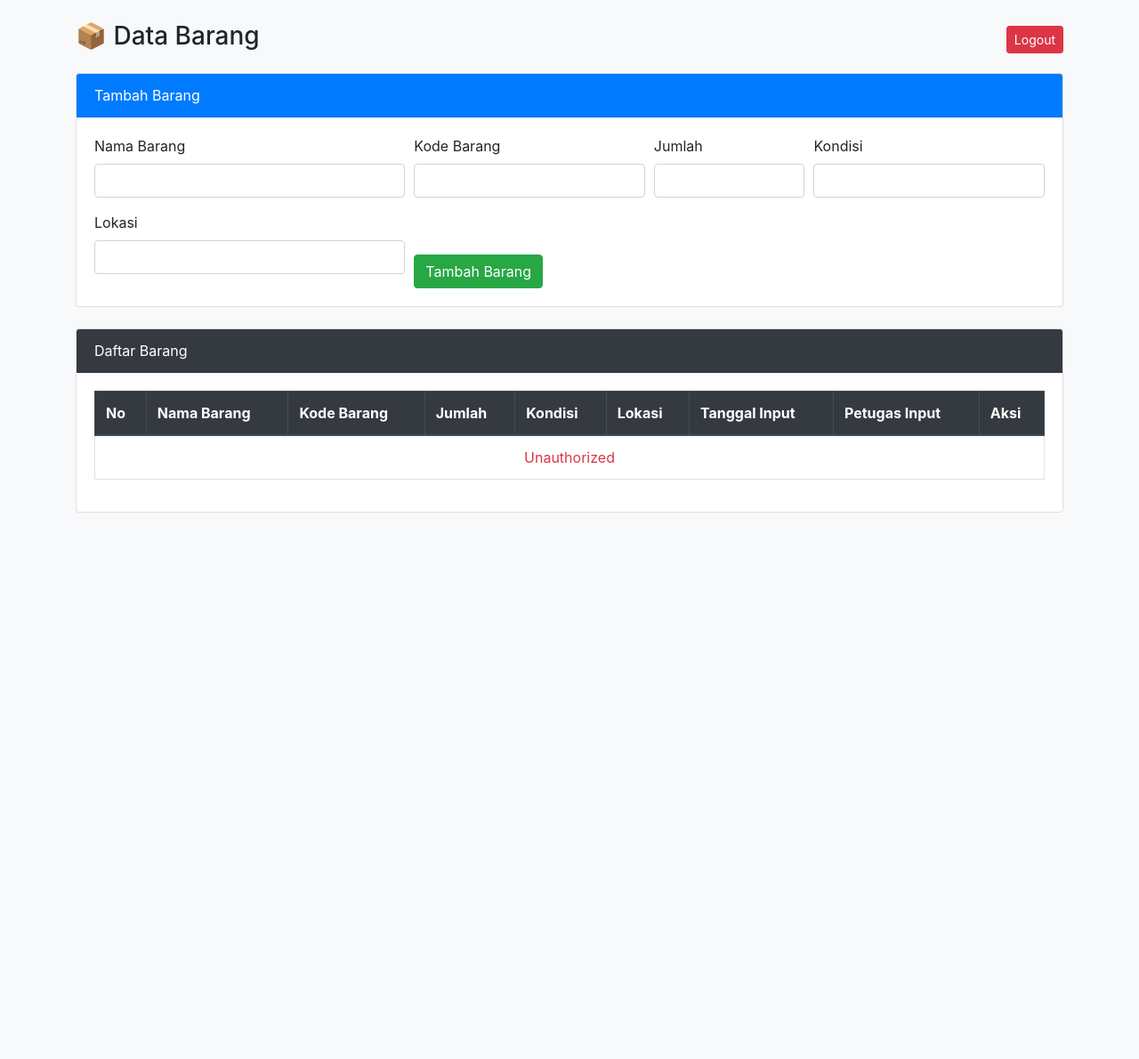
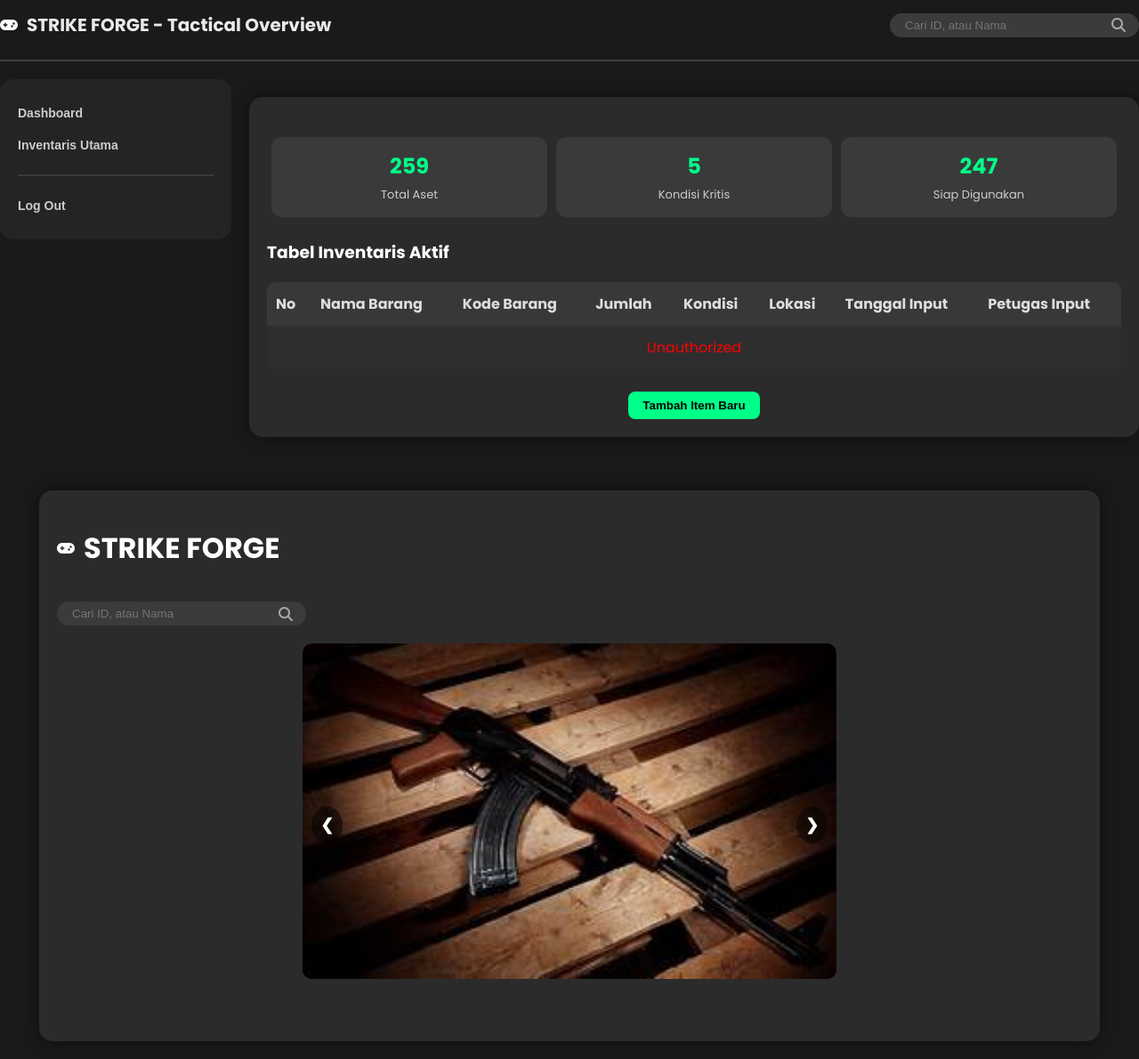
Before and after one commit to Narhell45/Project-Sembilan, a PHP site: page /public/barang.html in a window 1280 px wide. Shown: the whole page at 89% size. Before the commit the page ends 576 px from the top, so only its background shows below. Run offline with PHP 8.4, Linux system fonts and the light colour scheme; some libraries are stand-ins or nearby versions.

Commit message:
Menuju 100%

```diff
--- a/inventaris_sekolah/public/barang.html
+++ b/inventaris_sekolah/public/barang.html
@@ -3,59 +3,52 @@
 <head>
   <meta charset="UTF-8">
   <meta name="viewport" content="width=device-width, initial-scale=1.0">
-    <title>Inventaris Sekolah - Data Barang</title>
-    <link rel="stylesheet" href="https://cdn.jsdelivr.net/npm/bootstrap@4.6.2/dist/css/bootstrap.min.css">
+  <title>STRIKE FORGE - Tactical Overview</title>
+  <link rel="stylesheet" href="style.css">
+  <link rel="preconnect" href="https://fonts.googleapis.com">
+  <link rel="preconnect" href="https://fonts.gstatic.com" crossorigin>
+  <link href="https://fonts.googleapis.com/css2?family=Poppins:wght@400;600;700&display=swap" rel="stylesheet">
+  <script src="https://kit.fontawesome.com/a2e0e6f0b3.js" crossorigin="anonymous"></script>
 </head>
-<body class="bg-light">
-
-<div class="container mt-4">
-    <div class="d-flex justify-content-between align-items-center mb-3">
-        <h3>📦 Data Barang</h3>
-        <a href="../server/logout.php" class="btn btn-danger btn-sm">Logout</a>
+<body>
+  <div class="header">
+    <div class="logo">
+      <i class="fa-solid fa-gamepad"></i>
+      <h1>STRIKE FORGE - Tactical Overview</h1>
     </div>
-
-    <!-- Form Tambah Barang -->
-    <div class="card mb-4">
-        <div class="card-header bg-primary text-white">Tambah Barang</div>
-        <div class="card-body">
-            <form id="formBarang">
-                <div class="form-row">
-                    <div class="col-md-4 mb-3">
-                        <label>Nama Barang</label>
-                        <input type="text" name="nama_barang" class="form-control" required>
-                    </div>
-                    <div class="col-md-3 mb-3">
-                        <label>Kode Barang</label>
-                        <input type="text" name="kode_barang" class="form-control" required>
-                    </div>
-                    <div class="col-md-2 mb-3">
-                        <label>Jumlah</label>
-                        <input type="number" name="jumlah" class="form-control" required>
-                    </div>
-                    <div class="col-md-3 mb-3">
-                        <label>Kondisi</label>
-                        <input type="text" name="kondisi" class="form-control" required>
-                    </div>
-                </div>
-                <div class="form-row">
-                    <div class="col-md-4 mb-3">
-                        <label>Lokasi</label>
-                        <input type="text" name="lokasi" class="form-control" required>
-                    </div>
-                    <div class="col-md-8 d-flex align-items-end">
-                        <button type="submit" class="btn btn-success">Tambah Barang</button>
-                    </div>
-                </div>
-            </form>
+    <div class="search-bar">
+      <input type="text" placeholder="Cari ID, atau Nama">
+      <i class="fa-solid fa-magnifying-glass"></i>
     </div>
   </div>
 
-    <!-- Tabel Data Barang -->
-    <div class="card">
-        <div class="card-header bg-dark text-white">Daftar Barang</div>
-        <div class="card-body">
-            <table class="table table-bordered table-hover">
-                <thead class="thead-dark">
+  <div style="display: flex; gap: 20px; margin-top: 20px;">
+    <div class="sidebar">
+      <button id="btn-dashboard">Dashboard</button>
+      <button>Inventaris Utama</button>
+      <hr style="border: 1px solid #3a3a3a; margin: 15px 0;">
+      <button class="btn-gray" id="btn-logout">Log Out</button>
+    </div>
+
+    <div class="container" style="flex: 1;">
+      <div class="stats">
+        <div class="stat-card">
+          <h2>259</h2>
+          <p>Total Aset</p>
+        </div>
+        <div class="stat-card">
+          <h2>5</h2>
+          <p>Kondisi Kritis</p>
+        </div>
+        <div class="stat-card">
+          <h2>247</h2>
+          <p>Siap Digunakan</p>
+        </div>
+      </div>
+
+      <h3 style="margin-top: 10px;">Tabel Inventaris Aktif</h3>
+      <table>
+        <thead>
           <tr>
             <th>No</th>
             <th>Nama Barang</th>
@@ -65,81 +58,550 @@
             <th>Lokasi</th>
             <th>Tanggal Input</th>
             <th>Petugas Input</th>
-                        <th>Aksi</th>
           </tr>
         </thead>
-                <tbody id="data-barang">
-                    <tr><td colspan="9" class="text-center">Memuat data...</td></tr>
+        <tbody id="data-inventaris">
+          <!-- Data akan diisi secara dinamis oleh JavaScript -->
         </tbody>
       </table>
+
+      <div class="footer-buttons">
+        <button class="btn-green" id="btn-tambah">Tambah Item Baru</button>
+        <button class="btn-gray" id="btn-update">Update</button>
+        <button class="btn-red" id="btn-delete">Delete</button>
       </div>
     </div>
   </div>
 
+  <div class="container" style="margin-top: 40px;">
+    <div class="logo">
+      <i class="fa-solid fa-gamepad"></i>
+      <h1>STRIKE FORGE</h1>
+    </div>
+
+    <div class="search-bar" style="margin-top: 15px; width: 250px;">
+      <input type="text" placeholder="Cari ID, atau Nama">
+      <i class="fa-solid fa-magnifying-glass"></i>
+    </div>
+
+    <!-- Slider Gambar -->
+    <div class="slider-container">
+      <div class="slider">
+        <div class="slide">
+          <img src="..\img\WhatsApp Image 2025-11-12 at 07.30.10.jpeg" alt="AK-47">
+        </div>
+        <div class="slide">
+          <img src="..\img\WhatsApp Image 2025-11-12 at 07.21.50.jpeg" alt="Thompson">
+        </div>
+        <div class="slide">
+          <img src="..\img\pidyol.jpeg" alt="Revolver">
+        </div>
+        <div class="slide">
+          <img src="..\img\WhatsApp Image 2025-11-12 at 07.30.47.jpeg" alt="FAMAS">
+        </div>
+        <div class="slide">
+          <img src="..\img\WhatsApp Image 2025-11-12 at 07.22.49.jpeg" alt="M16">
+        </div>
+        <div class="slide">
+          <img src="..\img\WhatsApp Image 2025-11-12 at 07.22.58.jpeg" alt="M4A1"> <!-- Placeholder, ganti dengan gambar asli -->
+        </div>
+      </div>
+      <button class="prev" onclick="changeSlide(-1)">&#10094;</button>
+      <button class="next" onclick="changeSlide(1)">&#10095;</button>
+    </div>
+  </div>
+
+<style>
+    body {
+  font-family: 'Poppins', sans-serif;
+  background-color: #1a1a1a;
+  color: #fff;
+  margin: 0;
+  padding: 0;
+}
+
+.container {
+  width: 90%;
+  margin: 20px auto;
+  background-color: #2b2b2b;
+  border-radius: 15px;
+  box-shadow: 0 0 20px rgba(0,0,0,0.5);
+  padding: 20px;
+}
+
+.header {
+  display: flex;
+  align-items: center;
+  justify-content: space-between;
+  border-bottom: 2px solid #3f3f3f;
+  padding-bottom: 10px;
+}
+
+.header h1 {
+  font-size: 20px;
+  font-weight: 700;
+  color: #eaeaea;
+}
+
+.logo {
+  display: flex;
+  align-items: center;
+  gap: 10px;
+}
+
+.logo img {
+  width: 30px;
+}
+
+.search-bar {
+  display: flex;
+  align-items: center;
+  background-color: #3b3b3b;
+  border-radius: 25px;
+  padding: 5px 15px;
+  width: 250px;
+}
+
+.search-bar input {
+  background: none;
+  border: none;
+  color: white;
+  outline: none;
+  flex: 1;
+}
+
+.search-bar i {
+  color: #aaa;
+}
+
+.sidebar {
+  width: 220px;
+  background-color: #242424;
+  border-radius: 15px;
+  padding: 20px;
+  height: 100%;
+}
+
+.sidebar button, .sidebar a {
+  display: block;
+  width: 100%;
+  text-align: left;
+  background: none;
+  border: none;
+  color: #ccc;
+  font-size: 14px;
+  padding: 10px 0;
+  cursor: pointer;
+  transition: all 0.3s;
+}
+
+.sidebar button:hover,
+.sidebar a:hover {
+  color: #00ff00;
+}
+
+.stats {
+  display: flex;
+  justify-content: space-around;
+  margin: 20px 0;
+}
+
+.stat-card {
+  background-color: #3a3a3a;
+  padding: 15px 25px;
+  border-radius: 12px;
+  text-align: center;
+  flex: 1;
+  margin: 5px;
+}
+
+.stat-card h2 {
+  margin: 0;
+  font-size: 24px;
+  color: #00ff88;
+}
+
+.stat-card p {
+  margin: 5px 0 0;
+  font-size: 13px;
+  color: #ccc;
+}
+
+table {
+  width: 100%;
+  border-collapse: collapse;
+  background-color: #2e2e2e;
+  border-radius: 10px;
+  overflow: hidden;
+}
+
+table thead {
+  background-color: #383838;
+}
+
+table th, table td {
+  padding: 12px 10px;
+  text-align: left;
+  color: #ddd;
+}
+
+table tr:nth-child(even) {
+  background-color: #333;
+}
+
+.badge {
+  padding: 5px 10px;
+  border-radius: 8px;
+  font-weight: 600;
+  font-size: 13px;
+}
+
+.badge.baik {
+  background-color: #00c853;
+}
+
+.badge.rusak {
+  background-color: #e53935;
+}
+
+.badge.hilang {
+  background-color: #fbc02d;
+}
+
+.badge.siap-tempur {
+  background-color: #00e676;
+}
+
+button, .btn {
+  padding: 8px 16px;
+  border-radius: 8px;
+  border: none;
+  cursor: pointer;
+  font-weight: 600;
+  transition: 0.3s;
+}
+
+.btn-green {
+  background-color: #00ff88;
+  color: #000;
+}
+
+.btn-green:hover {
+  background-color: #00cc6a;
+}
+
+.btn-gray {
+  background-color: #444;
+  color: white;
+}
+
+.btn-gray:hover {
+  background-color: #555;
+}
+
+.btn-red {
+  background-color: #e53935;
+  color: white;
+}
+
+.btn-red:hover {
+  background-color: #c62828;
+}
+
+.footer-buttons {
+  display: flex;
+  justify-content: center;
+  gap: 10px;
+  margin-top: 25px;
+}
+
+/* Slider Styles */
+.slider-container {
+  position: relative;
+  max-width: 600px;
+  margin: 20px auto;
+  overflow: hidden;
+  border-radius: 10px;
+}
+
+.slider {
+  display: flex;
+  transition: transform 0.5s ease;
+}
+
+.slide {
+  min-width: 100%;
+  box-sizing: border-box;
+}
+
+.slide img {
+  width: 100%;
+  height: auto;
+  border-radius: 10px;
+}
+
+.prev, .next {
+  position: absolute;
+  top: 50%;
+  transform: translateY(-50%);
+  background-color: rgba(0, 0, 0, 0.5);
+  color: white;
+  border: none;
+  padding: 10px;
+  cursor: pointer;
+  font-size: 18px;
+  border-radius: 50%;
+  z-index: 100;
+}
+
+.prev {
+  left: 10px;
+}
+
+.next {
+  right: 10px;
+}
+
+.prev:hover, .next:hover {
+  background-color: rgba(0, 0, 0, 0.8);
+}
+</style>
+
 <script>
-const tbody = document.getElementById("data-barang");
+let currentSlide = 0;
+const slides = document.querySelectorAll('.slide');
+const totalSlides = slides.length;
 
-// 🟢 Load data barang dari server
-function loadBarang() {
+function showSlide(index) {
+  if (index >= totalSlides) {
+    currentSlide = 0;
+  } else if (index < 0) {
+    currentSlide = totalSlides - 1;
+  } else {
+    currentSlide = index;
+  }
+  const slider = document.querySelector('.slider');
+  slider.style.transform = `translateX(-${currentSlide * 100}%)`;
+}
+
+function changeSlide(direction) {
+  showSlide(currentSlide + direction);
+}
+
+// Initialize
+showSlide(currentSlide);
+</script>
+
+<script>
+// 🔹 Variabel global untuk simpan data inventaris (untuk cari ID berdasarkan nama)
+let inventarisData = [];
+let userRole = '';
+
+// 🔹 Fungsi Get User Role
+function getUserRole() {
+  fetch("../server/auth_check.php")
+    .then(res => res.json())
+    .then(data => {
+      if (data.status === "success") {
+        userRole = (data.level === 'admin') ? 'admin' : 'petugas';
+      } else {
+        userRole = 'petugas'; // Default jika error
+      }
+      setupUI();
+    })
+    .catch(err => {
+      console.error("Gagal mendapatkan role:", err);
+      userRole = 'petugas'; // Default
+      setupUI();
+    });
+}
+
+// 🔹 Fungsi Setup UI berdasarkan Role
+function setupUI() {
+  const btnDashboard = document.getElementById("btn-dashboard");
+  const btnUpdate = document.getElementById("btn-update");
+  const btnDelete = document.getElementById("btn-delete");
+
+  if (userRole === 'admin') {
+    btnDashboard.addEventListener("click", () => window.location.href = "dashboard_admin.html");
+  } else {
+    btnDashboard.addEventListener("click", () => window.location.href = "dashboard_petugas.html");
+    btnUpdate.style.display = "none";
+    btnDelete.style.display = "none";
+  }
+}
+
+// 🔹 Fungsi Load Data Inventaris
+function loadInventaris() {
+  const tbody = document.getElementById("data-inventaris");
+  tbody.innerHTML = "<tr><td colspan='8' style='text-align: center;'>Memuat data...</td></tr>";
+
   fetch("../server/barang_read.php")
     .then(res => res.json())
     .then(data => {
       tbody.innerHTML = "";
+      inventarisData = data;  // Simpan data untuk fungsi delete
 
       if (data.status === "error") {
-                tbody.innerHTML = `<tr><td colspan="9" class="text-center text-danger">${data.message}</td></tr>`;
+        tbody.innerHTML = `<tr><td colspan="8" style="text-align: center; color: red;">${data.message}</td></tr>`;
         return;
       }
 
       if (data.length === 0) {
-                tbody.innerHTML = `<tr><td colspan="9" class="text-center">Belum ada data barang.</td></tr>`;
+        tbody.innerHTML = `<tr><td colspan="8" style="text-align: center;">Belum ada data inventaris.</td></tr>`;
         return;
       }
 
       data.forEach((item, i) => {
+        // Badge kondisi (sesuai CSS: baik, rusak, hilang)
+        let badgeClass = "baik";
+        if (item.kondisi.toLowerCase() === "rusak") badgeClass = "rusak";
+        else if (item.kondisi.toLowerCase() === "hilang") badgeClass = "hilang";
+
         tbody.innerHTML += `
           <tr>
             <td>${i + 1}</td>
             <td>${item.nama_barang}</td>
             <td>${item.kode_barang}</td>
             <td>${item.jumlah}</td>
-                        <td>${item.kondisi}</td>
+            <td><span class="badge ${badgeClass}">${item.kondisi}</span></td>
             <td>${item.lokasi}</td>
             <td>${item.tanggal_input}</td>
             <td>${item.nama_lengkap ?? '-'}</td>
-                        <td>
-                            <button class="btn btn-sm btn-info" onclick="alert('Detail Barang: ${item.nama_barang}')">Detail</button>
-                        </td>
           </tr>
         `;
       });
     })
     .catch(err => {
-            tbody.innerHTML = `<tr><td colspan="9" class="text-center text-danger">Gagal memuat data.</td></tr>`;
+      tbody.innerHTML = `<tr><td colspan="8" style="text-align: center; color: red;">Gagal memuat data.</td></tr>`;
       console.error(err);
     });
 }
 
-// 🟢 Tambah barang (admin + petugas)
-document.getElementById("formBarang").addEventListener("submit", async (e) => {
-    e.preventDefault();
-    const formData = new FormData(e.target);
+// 🔹 Fungsi Tambah Item Baru (Popup untuk input semua field)
+function tambahItem() {
+  const namaBaru = prompt("Masukkan nama barang:");
+  if (!namaBaru) return;
 
-    const res = await fetch("../server/barang_create.php", {
+  const kodeBaru = prompt("Masukkan kode barang:");
+  if (!kodeBaru) return;
+
+  const jumlahBaru = prompt("Masukkan jumlah:");
+  if (!jumlahBaru || isNaN(jumlahBaru)) {
+    alert("Jumlah harus angka!");
+    return;
+  }
+
+  const kondisiBaru = prompt("Masukkan kondisi:");
+  if (!kondisiBaru) return;
+
+  const lokasiBaru = prompt("Masukkan lokasi:");
+  if (!lokasiBaru) return;
+
+  fetch("../server/barang_create.php", {
     method: "POST",
-        body: formData
+    headers: {"Content-Type": "application/x-www-form-urlencoded"},
+    body: `nama_barang=${encodeURIComponent(namaBaru)}&kode_barang=${encodeURIComponent(kodeBaru)}&jumlah=${encodeURIComponent(jumlahBaru)}&kondisi=${encodeURIComponent(kondisiBaru)}&lokasi=${encodeURIComponent(lokasiBaru)}`
+  })
+  .then(res => res.json())
+  .then(result => {
+    alert(result.message);
+    if (result.status === "success") loadInventaris();
   });
-    const result = await res.json();
+}
 
+
+
+// 🔹 Fungsi Update (Popup untuk update item)
+function updateData() {
+  const namaBarang = prompt("Masukkan nama barang yang ingin diupdate:");
+  if (!namaBarang) return;
+
+  // Cari item berdasarkan nama dari inventarisData
+  const item = inventarisData.find(item => item.nama_barang.toLowerCase() === namaBarang.toLowerCase());
+  if (!item) {
+    alert("Barang dengan nama '" + namaBarang + "' tidak ditemukan.");
+    return;
+  }
+
+  // Prompt untuk nilai baru
+  const namaBaru = prompt("Masukkan nama barang baru (sekarang: " + item.nama_barang + "):", item.nama_barang);
+  if (namaBaru === null) return;
+
+  const kodeBaru = prompt("Masukkan kode barang baru (sekarang: " + item.kode_barang + "):", item.kode_barang);
+  if (kodeBaru === null) return;
+
+  const jumlahBaru = prompt("Masukkan jumlah baru (sekarang: " + item.jumlah + "):", item.jumlah);
+  if (jumlahBaru === null || isNaN(jumlahBaru)) {
+    alert("Jumlah harus angka!");
+    return;
+  }
+
+  const kondisiBaru = prompt("Masukkan kondisi baru (sekarang: " + item.kondisi + "):", item.kondisi);
+  if (kondisiBaru === null) return;
+
+  const lokasiBaru = prompt("Masukkan lokasi baru (sekarang: " + item.lokasi + "):", item.lokasi);
+  if (lokasiBaru === null) return;
+
+  // Kirim ke server
+  fetch("../server/barang_update.php", {
+    method: "POST",
+    headers: {"Content-Type": "application/x-www-form-urlencoded"},
+    body: `id_barang=${item.id_barang}&nama_barang=${encodeURIComponent(namaBaru)}&kode_barang=${encodeURIComponent(kodeBaru)}&jumlah=${encodeURIComponent(jumlahBaru)}&kondisi=${encodeURIComponent(kondisiBaru)}&lokasi=${encodeURIComponent(lokasiBaru)}`
+  })
+  .then(res => res.json())
+  .then(result => {
     alert(result.message);
-    if (result.status === "success") {
-        e.target.reset();
-        loadBarang();
+    if (result.status === "success") loadInventaris();
+  })
+  .catch(err => {
+    alert("Gagal mengupdate data.");
+    console.error(err);
+  });
 }
+
+// 🔹 Fungsi Delete (Prompt nama barang, cari ID dari data yang dimuat)
+function deleteItem() {
+  const namaBarang = prompt("Masukkan nama barang yang ingin dihapus:");
+  if (!namaBarang) return;
+
+  // Cari ID berdasarkan nama dari inventarisData
+  const item = inventarisData.find(item => item.nama_barang.toLowerCase() === namaBarang.toLowerCase());
+  if (!item) {
+    alert("Barang dengan nama '" + namaBarang + "' tidak ditemukan.");
+    return;
+  }
+
+  if (!confirm("Yakin hapus barang '" + namaBarang + "'?")) return;
+
+  fetch("../server/barang_delete.php", {
+    method: "POST",
+    headers: {"Content-Type": "application/x-www-form-urlencoded"},
+    body: `id_barang=${item.id_barang}`
+  })
+  .then(res => res.json())
+  .then(result => {
+    alert(result.message);
+    if (result.status === "success") loadInventaris();
   });
+}
 
-// Load pertama kali
-loadBarang();
+// 🔹 Fungsi Logout
+function logout() {
+  window.location.href = "../server/logout.php";
+}
+
+// 🔹 Event Listener untuk Tombol Footer
+document.getElementById("btn-tambah").addEventListener("click", tambahItem);
+document.getElementById("btn-update").addEventListener("click", updateData);
+document.getElementById("btn-delete").addEventListener("click", deleteItem);
+document.getElementById("btn-logout").addEventListener("click", logout);
+
+// 🔹 Mulai: Load data saat DOM ready
+document.addEventListener("DOMContentLoaded", () => {
+  getUserRole();
+  loadInventaris();
+});
 </script>
 
 </body>
--- a/inventaris_sekolah/server/auth_check.php
+++ b/inventaris_sekolah/server/auth_check.php
@@ -1,8 +1,15 @@
 <?php
-    session_start();
+session_start();
+header("Content-Type: application/json");
 
-    if (isset($_SESSION['username'])) {
-        header("Location: ../public/index.html");
-        exit;
-    }
+if (!isset($_SESSION['username'])) {
+    echo json_encode(["status" => "error", "message" => "Unauthorized"]);
+    exit;
+}
+
+echo json_encode([
+    "status" => "success",
+    "username" => $_SESSION['username'],
+    "level" => $_SESSION['level']
+]);
 ?>
--- a/inventaris_sekolah/server/barang_create.php
+++ b/inventaris_sekolah/server/barang_create.php
@@ -27,4 +27,6 @@
 } else {
     echo json_encode(["status" => "error", "message" => "Gagal menambah barang: " . mysqli_error($koneksi)]);
 }
+
+
 ?>
--- a/inventaris_sekolah/server/barang_read.php
+++ b/inventaris_sekolah/server/barang_read.php
@@ -1,25 +1,27 @@
 <?php
 session_start();
 include("../config/koneksi.php");
+header("Content-Type: application/json");
 
-// Pastikan user sudah login
 if (!isset($_SESSION['username'])) {
-    die(json_encode(["status" => "error", "message" => "Unauthorized"]));
+    echo json_encode(["status" => "error", "message" => "Unauthorized"]);
+    exit;
 }
 
-// Ambil semua data inventaris
 $query = "SELECT i.id_barang, i.nama_barang, i.kode_barang, i.jumlah, i.kondisi, i.lokasi, i.tanggal_input, u.nama_lengkap
           FROM inventaris i
           LEFT JOIN user u ON i.id_user = u.id_user
           ORDER BY i.id_barang DESC";
 
 $result = mysqli_query($koneksi, $query);
+$data = [];
 
-$data = [];
-while ($row = mysqli_fetch_assoc($result)) {
-    $data[] = $row;
+if ($result) {
+    while ($row = mysqli_fetch_assoc($result)) {
+        $data[] = $row;
+    }
+    echo json_encode($data);
+} else {
+    echo json_encode(["status" => "error", "message" => "Query gagal dijalankan: " . mysqli_error($koneksi)]);
 }
-
-header("Content-Type: application/json");
-echo json_encode($data);
 ?>
--- a/inventaris_sekolah/server/login.php
+++ b/inventaris_sekolah/server/login.php
@@ -9,6 +9,7 @@
     $data = mysqli_fetch_assoc($query);
 
     if ($data) {
+        $_SESSION['id_user'] = $data['id_user'];
         $_SESSION['username'] = $data['username'];
         $_SESSION['level'] = $data['level'];
 
@@ -18,6 +19,6 @@
             header("Location: ../public/dashboard_petugas.html");
         }
     } else {
-        echo "<script>alert('Username atau Password salah!'); window.location='inventaris_sekolah/public/index.html</script>";
+        echo "<script>alert('Username atau Password salah!'); window.location='../public/index.html';</script>";
     }
 ?>
```
Also changed, not shown: inventaris_sekolah/img/WhatsApp Image 2025-11-12 at 07.21.50.jpeg (added), inventaris_sekolah/img/WhatsApp Image 2025-11-12 at 07.22.49.jpeg (added), inventaris_sekolah/img/WhatsApp Image 2025-11-12 at 07.22.58.jpeg (added), inventaris_sekolah/img/WhatsApp Image 2025-11-12 at 07.30.10.jpeg (added), inventaris_sekolah/img/WhatsApp Image 2025-11-12 at 07.30.47.jpeg (added), inventaris_sekolah/img/pidyol.jpeg (added). Lines whose indentation alone changed are shown as unchanged.
